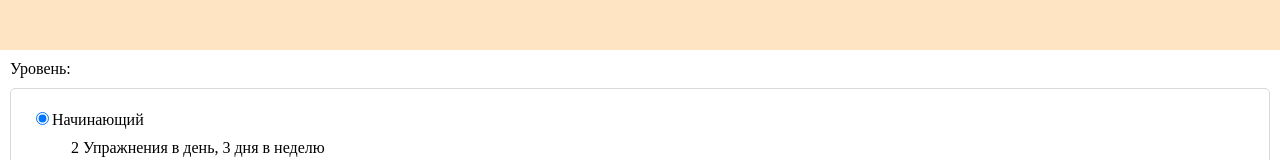
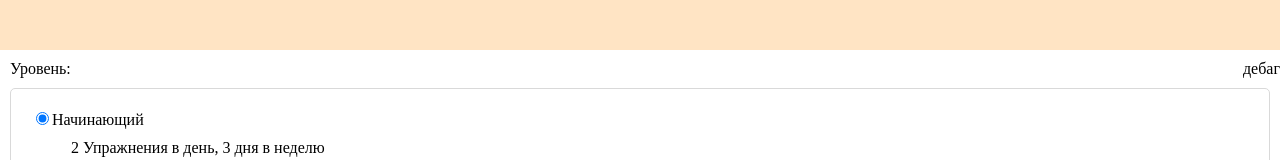
Before and after one commit to 0xff00ff/fit, an Angular app: page /profile in a window 1280 px wide. Shown: the top 160 px of the page. Built offline with nearby package versions, Linux system fonts and the light colour scheme.

Commit message:
added debug

```diff
--- a/src/app/pages/profile/profile.component.html
+++ b/src/app/pages/profile/profile.component.html
@@ -1,5 +1,9 @@
 <div>
-    <div style="margin-left: 10px;margin-top: 10px;">Уровень: </div>
+    <div style="margin-left: 10px;margin-top: 10px;display:flex;justify-content: space-between;">
+        <div>Уровень: </div>
+        <div style="flex-grow: 1;"></div>
+        <div (click)="debug()">дебаг</div>
+    </div>
     <div class="container">
         <div class="radio-container">
             <label class="radio">
--- a/src/app/pages/profile/profile.component.ts
+++ b/src/app/pages/profile/profile.component.ts
@@ -1,6 +1,7 @@
 import { Component } from '@angular/core';
 import { Level, Options } from 'src/app/models/options';
 import { BottomTabsService } from 'src/app/services/bottom-tabs.service';
+import { DbService } from 'src/app/services/db.service';
 import { ProgrammService } from 'src/app/services/programm.service';
 import { UserExercisesService } from 'src/app/services/user-exercises.service';
 
@@ -13,7 +14,7 @@ export class ProfileComponent {
 
   level: Level = Level.Beginner;
 
-  constructor(bottomTabsService: BottomTabsService, private userExercisesService: UserExercisesService, private programmService: ProgrammService) {
+  constructor(bottomTabsService: BottomTabsService, private userExercisesService: UserExercisesService, private programmService: ProgrammService, private dbService: DbService) {
     bottomTabsService.setActiveTab('profile');
     this.level = this.userExercisesService.getOptions().level;
   }
@@ -22,4 +23,10 @@ export class ProfileComponent {
     this.userExercisesService.setOptions(new Options(this.level));
     this.programmService.clearProgramm();
   }
+
+  debug() {
+    alert(
+      `options: ${JSON.stringify(this.userExercisesService.getOptions())}\n`
+    );
+  }
 }
```
Lines whose indentation alone changed are shown as unchanged.
